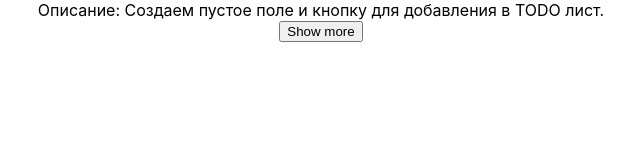
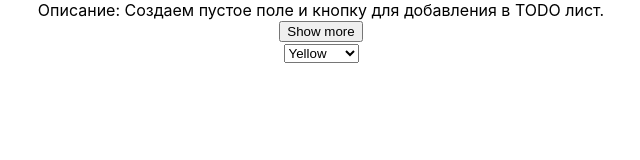
Before and after one commit to AnastasiaShapowalova/React_tasks, a React (Create React App) app in the folder react_state/: page / in a window 1280 px wide. Shown: the top 160 px of the page, without its empty margins (319-959 px from the left). Built offline with nearby package versions, Linux system fonts and the light colour scheme.

Commit message:
end task 7

```diff
--- a/react_state/src/App.js
+++ b/react_state/src/App.js
@@ -1,10 +1,12 @@
 import './App.css';
 import Paragraph from './Component/Paragraph';
+import Dropdown from './Component/Menu'
 
 function App() {
   return (
     <div className="App">
       <Paragraph/>
+			<Dropdown/>
     </div>
   );
 }
--- /dev/null
+++ b/react_state/src/Component/Menu.js
@@ -0,0 +1,20 @@
+import React, { useState } from 'react';
+
+function Dropdown() {
+   const options = ['Yellow', 'Black', 'White', 'Gold'];
+   const [value, setValue] = useState('');
+
+   const option = options.map((text, index) => {
+      return <option key={index} value={index}>{text}</option>;
+   });
+
+   return <div>
+      <select  onChange={(event) => setValue(event.target.value)}>
+				<optgroup name='name' label="Choose one:">
+					{option}
+				</optgroup>
+      </select>
+   </div>;
+}
+
+export default Dropdown
```
